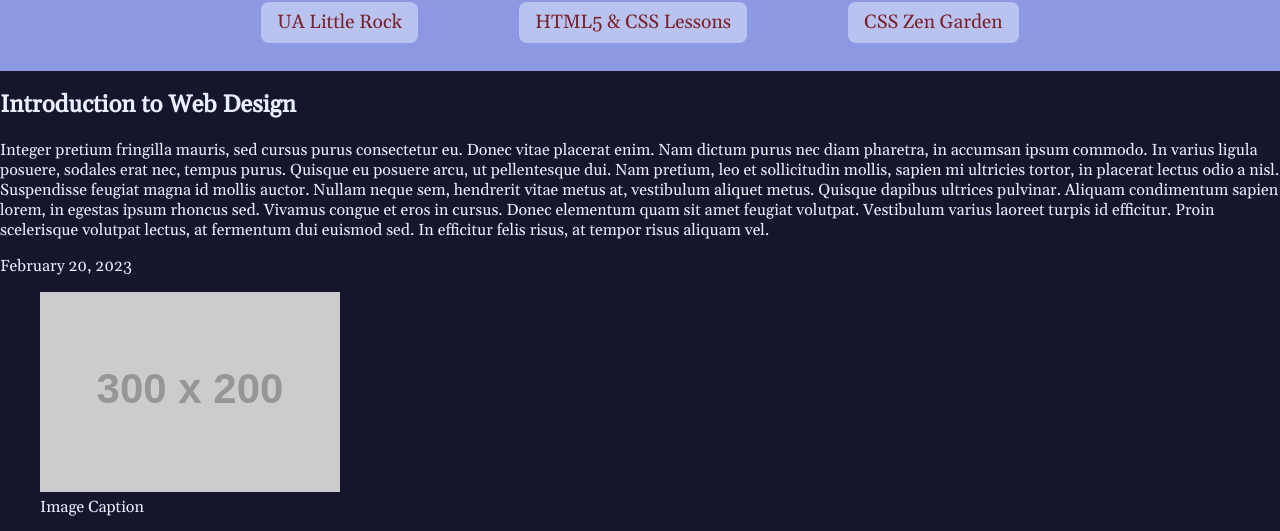
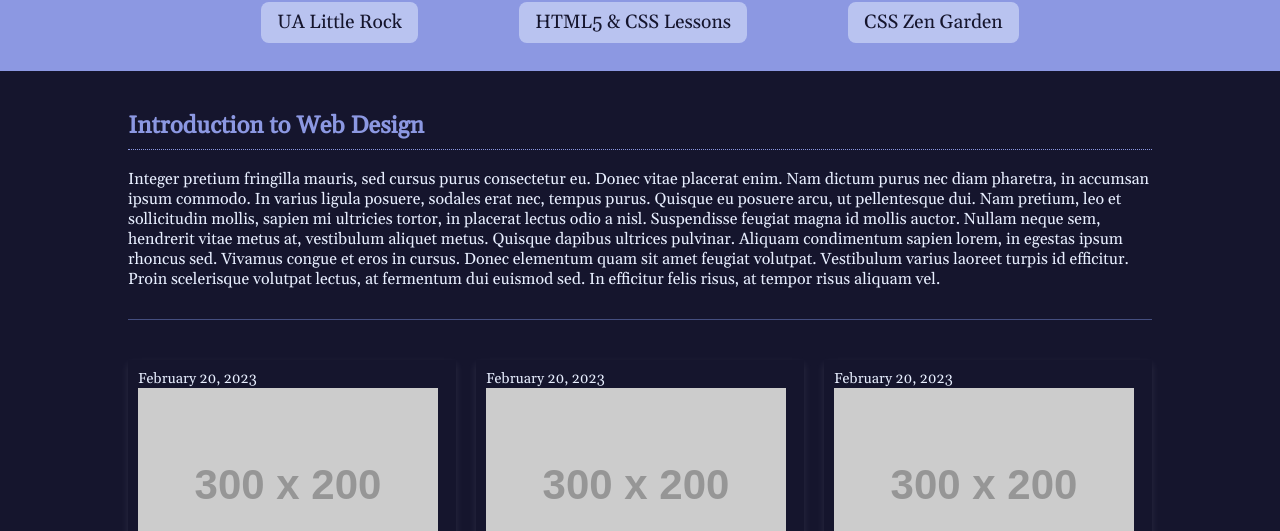
Before and after one commit to leoldfield/ifsc-1310, a plain HTML site: page css-demo/index.html in a window 1280 px wide. Shown: the part 151-682 px from the top of the page. Drawn offline with nearby package versions, Linux system fonts and the light colour scheme; placeholder pictures from the web are drawn by us.

Commit message:
Commit 10/3

```diff
--- a/css-demo/assets/css/style.css
+++ b/css-demo/assets/css/style.css
@@ -1,10 +1,10 @@
 /*CSS Demo Project*/
 /*
-#15152D navy
-#444E7F steel blue
-#8C98E2 pale blue
-#E8EFFF ice blue
-#7B212B maroon
+#15152D (21, 21, 45) navy
+#444E7F (68, 78, 127) steel blue
+#8C98E2 (140, 152, 226) pale blue
+#E8EFFF (232, 239, 255) ice blue
+#7B212B (123, 33, 43) maroon
 */
 
 /* --------Box Sizing-------- */
@@ -15,6 +15,19 @@ html {
 *:before,
 *:after{
     box-sizing: inherit;
+}
+
+/* --------Utility Styles--------*/
+
+.container{ /*use . for class and # for id*/
+    width:80vw;
+    margin:40px auto;
+}
+
+/* --------Responsive Images--------*/
+/*Can be placed under Utility Styles*/
+img{
+    max-width:100%;
 }
 
 /* --------Global Styles-------- */
@@ -52,7 +65,7 @@ header.primary h1{
 }
 
 header.primary h1 a{
-    color:#281616;
+    color: white;
     text-decoration:none;
 }
 
@@ -77,11 +90,70 @@ header.primary nav ul li{
 }
 
 header.primary nav a{
-    color:#7B212B;
+    color:#15152D;
     background-color:#E8EFFF;
     background-color:rgba(232, 239, 255, 0.5);
     text-decoration:none;
     font-size: 1.2rem;
     padding:8px 16px;
     border-radius:8px;
+    transition:0.5s;
 }
+
+header.primary nav a:hover,
+header.primary nav a:active{
+    background-color:#7B212B;
+    color:#E8EFFF;
+}
+
+#intro{
+border-bottom: 1px solid #444E7F;
+padding-bottom:14px;
+}
+
+#intro h2{
+    color:#8C98E2;
+    padding-bottom:8px;
+    border-bottom: 1px dotted #8C98E2;
+}
+
+#content{
+    display:flex;
+    flex-direction:row;
+    justify-content:space-between;
+    gap:20px;
+}
+
+#content article.post{
+    box-shadow:0 4px 8px rgba(232, 239, 255, 0.1);
+    padding:10px;
+    font-size:0.9rem;
+}
+
+#content article.post:hover{
+    box-shadow:0 4px 12px rgba(232, 239, 255, 0.3);
+}
+
+article.post figure{
+    margin:0;
+}
+
+
+
+/* --------Media Query-------- */
+/*This should always be at the bottom*/
+@media screen and (max-width:600px){
+    header.primary nav ul{
+        flex-direction:column;
+        max-width:250px;
+        margin:auto;
+    }
+
+    header.primary nav ul a{
+        display:block;
+    }
+
+    header.primary nav li{
+        margin-bottom:10px;
+    }
+}
```
